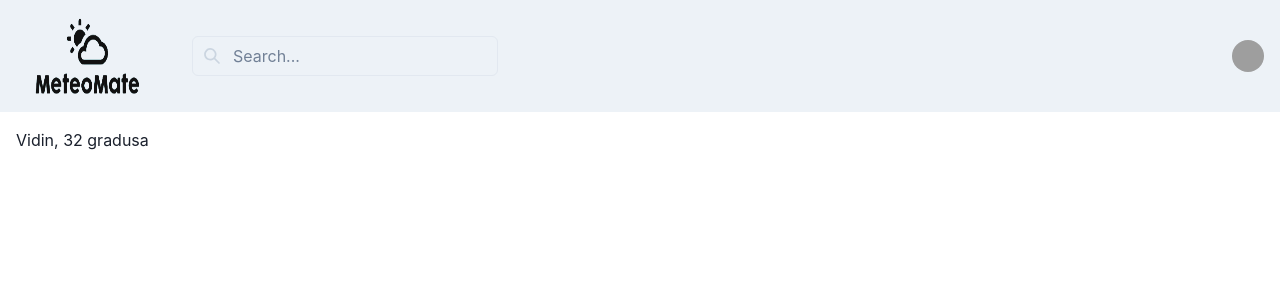
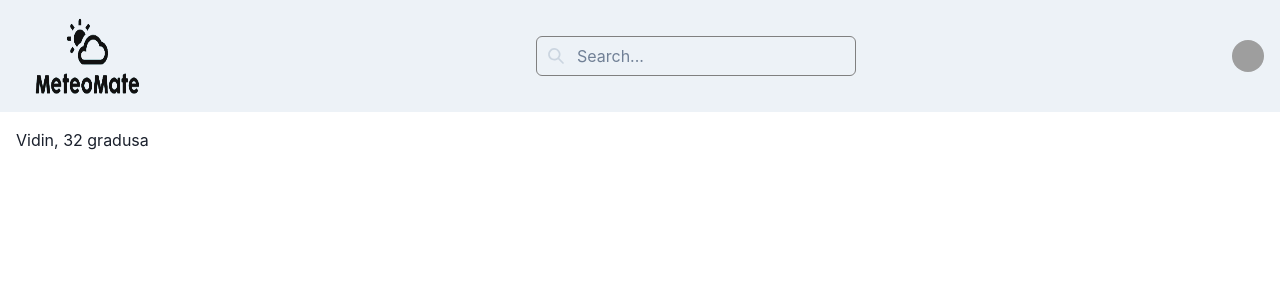
Before and after one commit to valgeorg97/meteo-mate, a React (Create React App) app in the folder meteo-mate/: page / in a window 1280 px wide. Shown: the top 300 px of the page. Built offline with nearby package versions, Linux system fonts and the light colour scheme; grey boxes are pictures that could not be loaded.

Commit message:
Add: Style to Search bar

```diff
--- a/meteo-mate/src/components/Navigation.tsx
+++ b/meteo-mate/src/components/Navigation.tsx
@@ -1,4 +1,4 @@
-import { ReactNode } from 'react';
+import React from 'react';
 import {
     Box,
     Flex,
@@ -18,26 +18,12 @@ import {
     Image,
     Input,
     InputGroup,
-    InputLeftElement
+    InputLeftElement,
+    Center
 } from '@chakra-ui/react';
 import Logo from '../assets/images/logo.png'
 import { HamburgerIcon, CloseIcon, SearchIcon } from '@chakra-ui/icons';
 
-
-
-const NavLink = ({ children }: { children: ReactNode }) => (
-    <Link
-        px={2}
-        py={1}
-        rounded={'md'}
-        _hover={{
-            textDecoration: 'none',
-            bg: useColorModeValue('gray.200', 'gray.700'),
-        }}
-        href={'#'}>
-        {children}
-    </Link>
-);
 
 export default function Simple() {
     const { isOpen, onOpen, onClose } = useDisclosure();
@@ -53,21 +39,15 @@ export default function Simple() {
                         display={{ md: 'none' }}
                         onClick={isOpen ? onClose : onOpen}
                     />
-                    <HStack spacing={8} alignItems={'center'}>
+                   <Flex justifyContent={'space-between'} w="full">
                       <Image boxSize={"28"} width={"36"} src={Logo} alt="Logo" />
-                        <HStack
-                            as={'nav'}
-                            spacing={4}
-                            display={{ base: 'none', md: 'flex' }}>
-                            <InputGroup>
+                      <InputGroup maxW="80" alignSelf={'center'} borderRadius={"sm"} border={"grey"}>
                         <InputLeftElement
                             pointerEvents="none"
                             children={<SearchIcon color="gray.300" />}
                         />
                         <Input type="search" placeholder="Search..." />
                       </InputGroup>
-                        </HStack>
-                    </HStack>
                       <Flex alignItems={'center'}>
                         <Menu>
                             <MenuButton
@@ -92,6 +72,7 @@ export default function Simple() {
                         </Menu>
                       </Flex>
                     </Flex>
+                </Flex>
             </Box>
 
             <Box p={4}>Vidin, 32 gradusa</Box>
```
Lines whose indentation alone changed are shown as unchanged.
